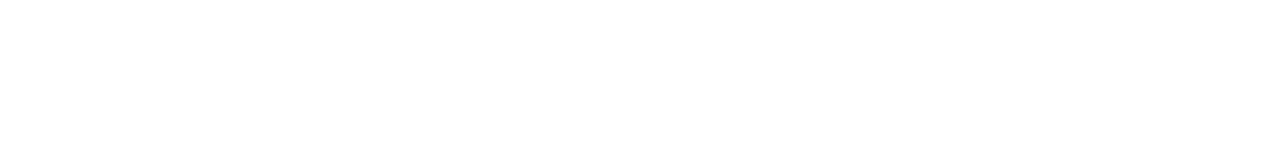
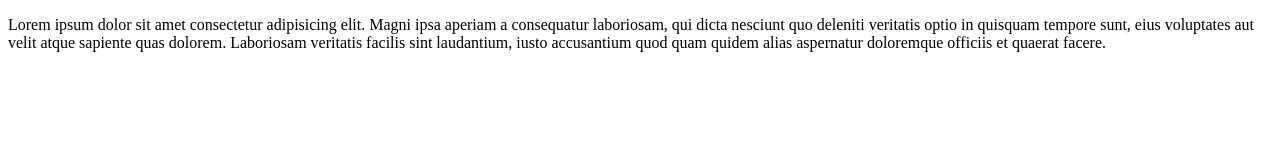
Before and after one commit to Dipto-shaha/ForGitPractice, a plain HTML site: page index.html in a window 1280 px wide. Drawn offline with Linux system fonts and the light colour scheme.

Commit message:
ToCheckCSSisWorking

```diff
--- /dev/null
+++ b/Styles/style.css
@@ -0,0 +1,4 @@
+p{
+    margin: 20px;
+    background: #fbf9f9;
+}
--- a/index.html
+++ b/index.html
@@ -6,5 +6,14 @@
     <meta name="viewport" content="width=device-width, initial-scale=1.0" />
     <title>Git Practice Project</title>
   </head>
-  <body></body>
+  <body>
+    <p>
+      Lorem ipsum dolor sit amet consectetur adipisicing elit. Magni ipsa
+      aperiam a consequatur laboriosam, qui dicta nesciunt quo deleniti
+      veritatis optio in quisquam tempore sunt, eius voluptates aut velit atque
+      sapiente quas dolorem. Laboriosam veritatis facilis sint laudantium, iusto
+      accusantium quod quam quidem alias aspernatur doloremque officiis et
+      quaerat facere.
+    </p>
+  </body>
 </html>
```
